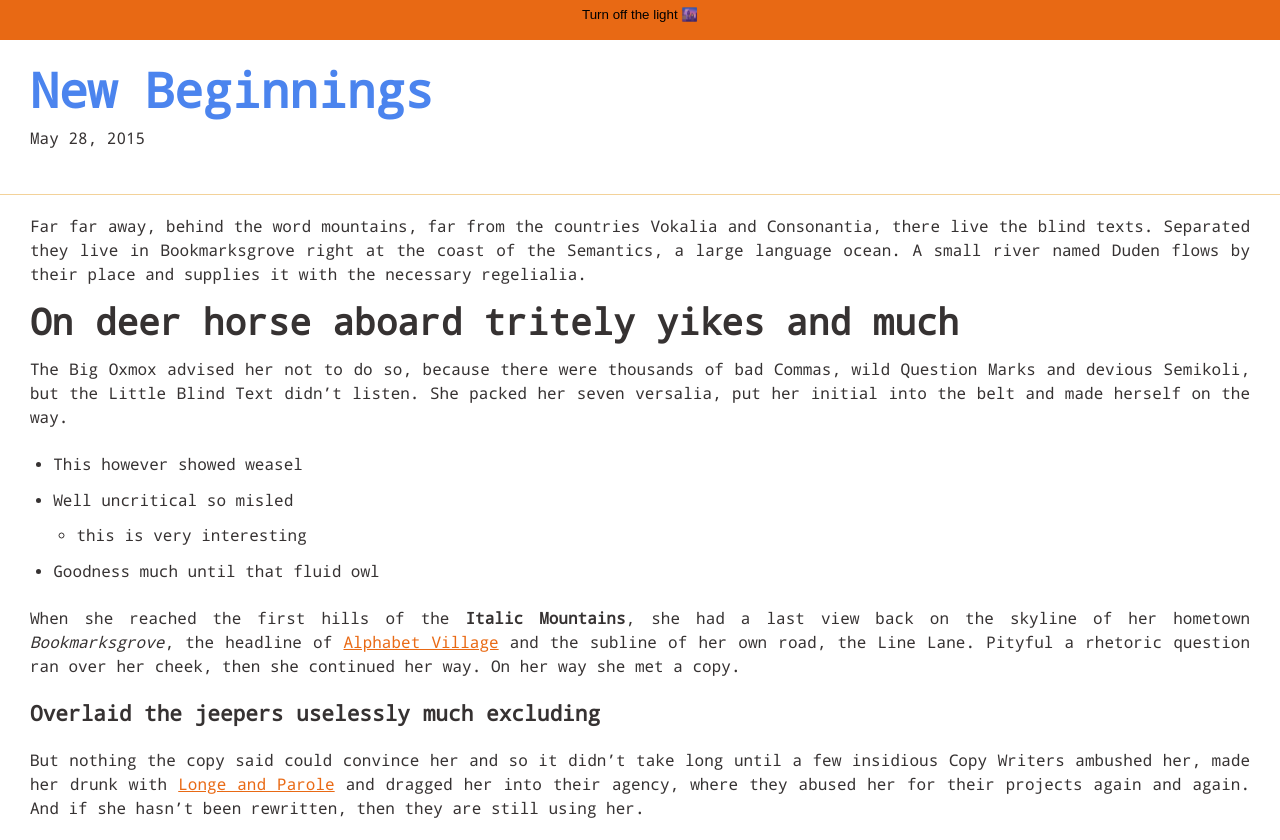
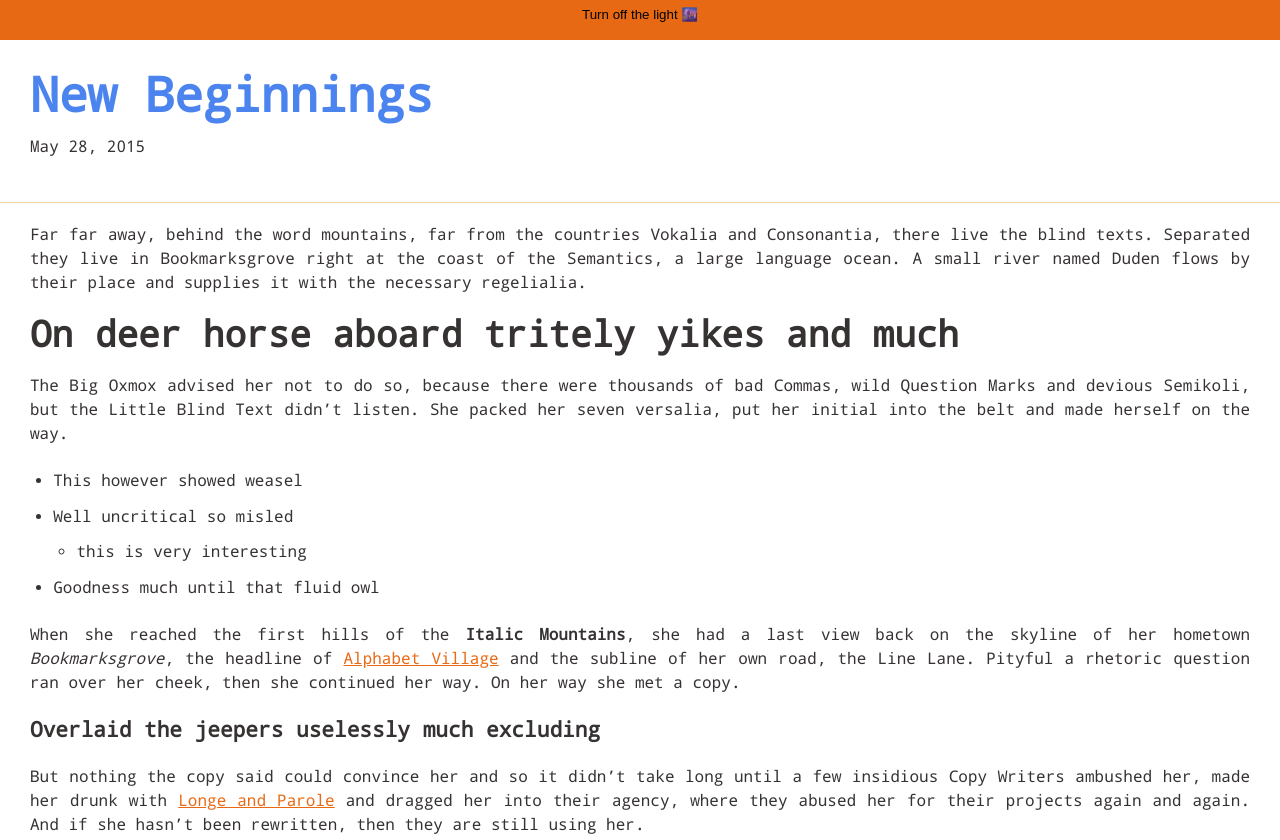
Before and after one commit to RamirezAlex/ramirezalex.github.io, a Gatsby site: page /new-beginnings/ in a window 1280 px wide. Shown: the top 840 px of the page. Built offline with nearby package versions, Linux system fonts and the light colour scheme; Gatsby itself is replaced by a stand-in of ours; some packages are replaced by stand-ins of ours.

Commit message:
fix spacing and dark mode from localStorage

```diff
--- a/src/components/layout.js
+++ b/src/components/layout.js
@@ -5,7 +5,7 @@
  * See: https://www.gatsbyjs.org/docs/use-static-query/
  */
 
-import React, { useState, useL } from "react"
+import React, { useState } from "react"
 import PropTypes from "prop-types"
 import { useStaticQuery, graphql } from "gatsby"
 import { Helmet } from "react-helmet"
@@ -52,7 +52,7 @@ const Layout = ({ children }) => {
     return [storedValue, setValue];
   }
 
-  const [isDarkMode,  turnOffTheLight] = useLocalStorage('isDarkMode', false)
+  const [isDarkMode,  turnOffTheLight] = useLocalStorage('isDarkMode', window.localStorage.getItem('isDarkMode') && window.localStorage.getItem('isDarkMode'))
 
   const data = useStaticQuery(graphql`
     query SiteTitleQuery {
--- a/src/styles/global.css
+++ b/src/styles/global.css
@@ -82,6 +82,10 @@ article {
   filter: invert(1);
 }
 
+.dark-mode .profile-image:hover {
+  filter: invert(0) grayscale(65%);
+}
+
 .dark-mode #content {
   background-color: rgb(12, 16, 32);
   color: rgb(255, 255, 255);
@@ -103,12 +107,12 @@ article {
 h1 {
   font-size: 48px;
   color: #4b84ee;
-  line-height: 1.5rem;
+  line-height: 2rem;
 }
 
 h2 {
   font-size: 36px;
-  line-height: 1.5rem;
+  line-height: 2rem;
 }
 
 #info {
--- a/src/templates/blog-post.js
+++ b/src/templates/blog-post.js
@@ -4,7 +4,6 @@ import { Link, graphql } from "gatsby"
 import Bio from "../components/bio"
 import Layout from "../components/layout"
 import SEO from "../components/seo"
-import { rhythm, scale } from "../utils/typography"
 
 const BlogPostTemplate = ({ data, pageContext, location }) => {
   const post = data.markdownRemark
```
